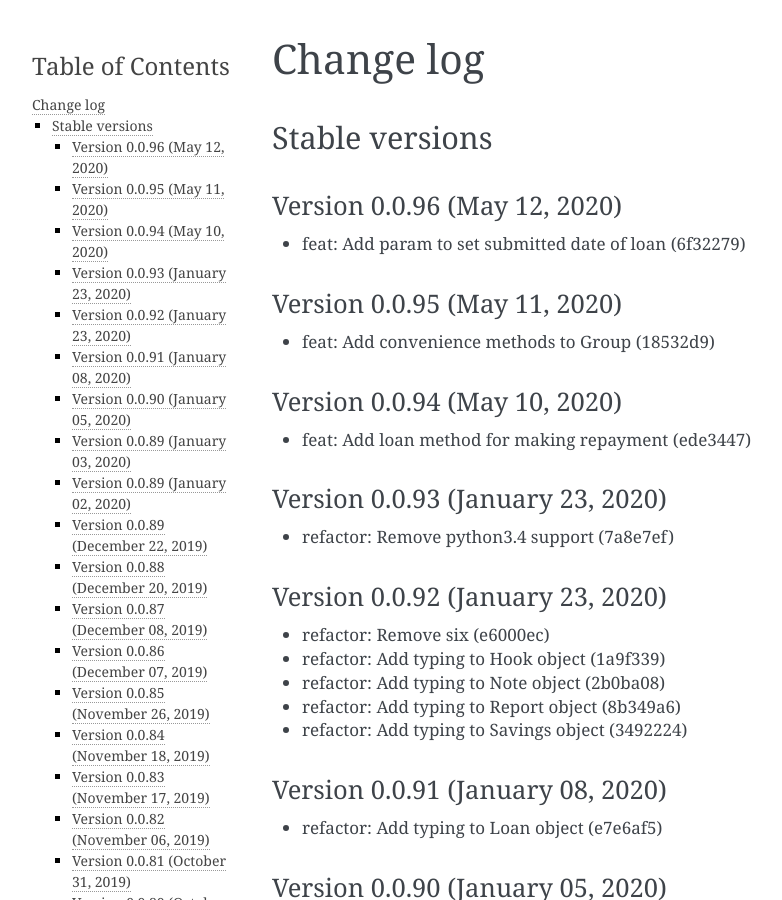
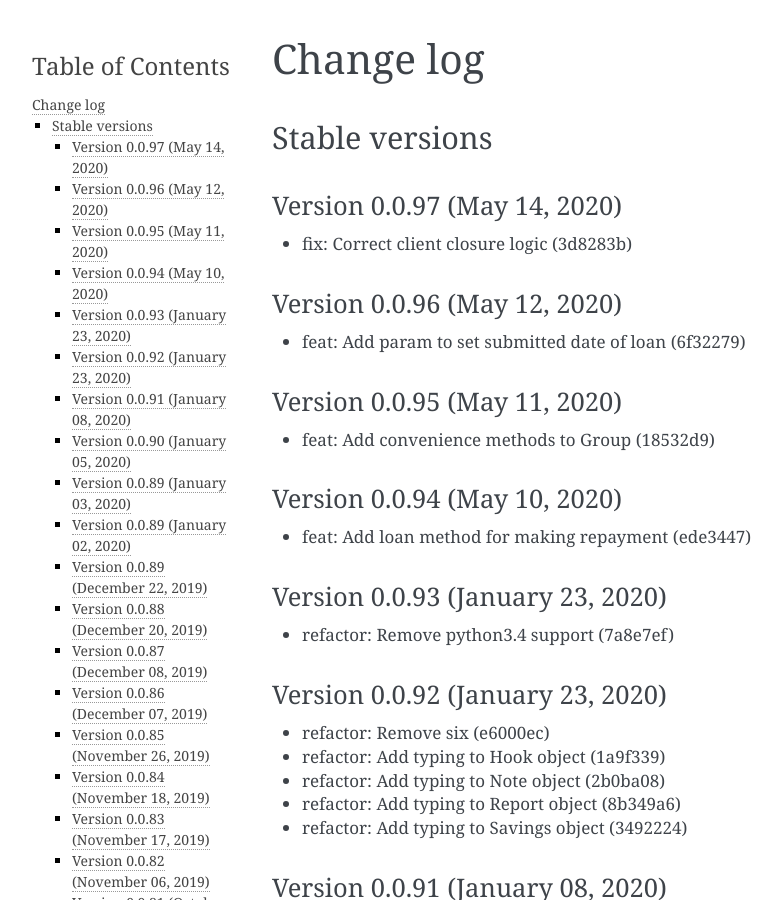
Before and after one commit to mobidevke/PyFineract, a Sphinx documentation site: the page built from docs/changes.rst, in a window 1280 px wide and 900 px high. Shown: the whole window, without its empty margins (148-930 px from the left). Built offline with Sphinx 7.4.7, drawn with Linux system fonts in a browser that asks for light colours; formulas are drawn with MathJax 3.

Commit message:
Publish version 0.0.97

```diff
--- a/docs/changes.rst
+++ b/docs/changes.rst
@@ -3,6 +3,11 @@ Change log
 
 Stable versions
 ~~~~~~~~~~~~~~~
+
+Version 0.0.97 (May 14, 2020)
+-------------------------------------
+
+* fix: Correct client closure logic (3d8283b)
 
 Version 0.0.96 (May 12, 2020)
 -------------------------------------
--- a/setup.py
+++ b/setup.py
@@ -2,7 +2,7 @@ import textwrap
 
 import setuptools
 
-version = "0.0.96"
+version = "0.0.97"
 
 if __name__ == '__main__':
     setuptools.setup(
```
